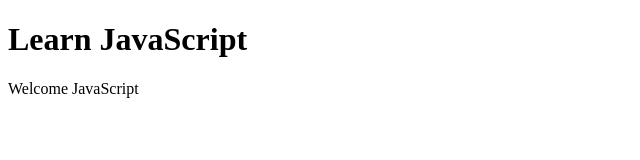
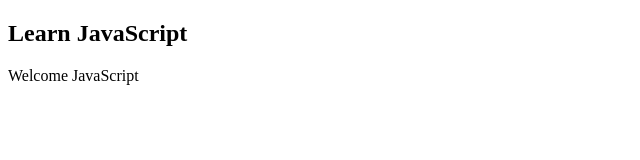
Before and after one commit to roshan13ghimire/Basic-JavaScript, a plain HTML site: page body.html in a window 1280 px wide. Shown: the whole page, without its empty margins (0-640 px from the left). Drawn offline with Linux system fonts and the light colour scheme.

Commit message:
Update body.html

```diff
--- a/body.html
+++ b/body.html
@@ -4,7 +4,7 @@
     <title>JavaScript</title>
 </head>
 <body>
-    <h1>Learn JavaScript</h1>
+    <h2>Learn JavaScript</h2>
     <p id = "demo"></p>
     <script>
         document.getElementById("demo").innerHTML = "Welcome JavaScript";
```
